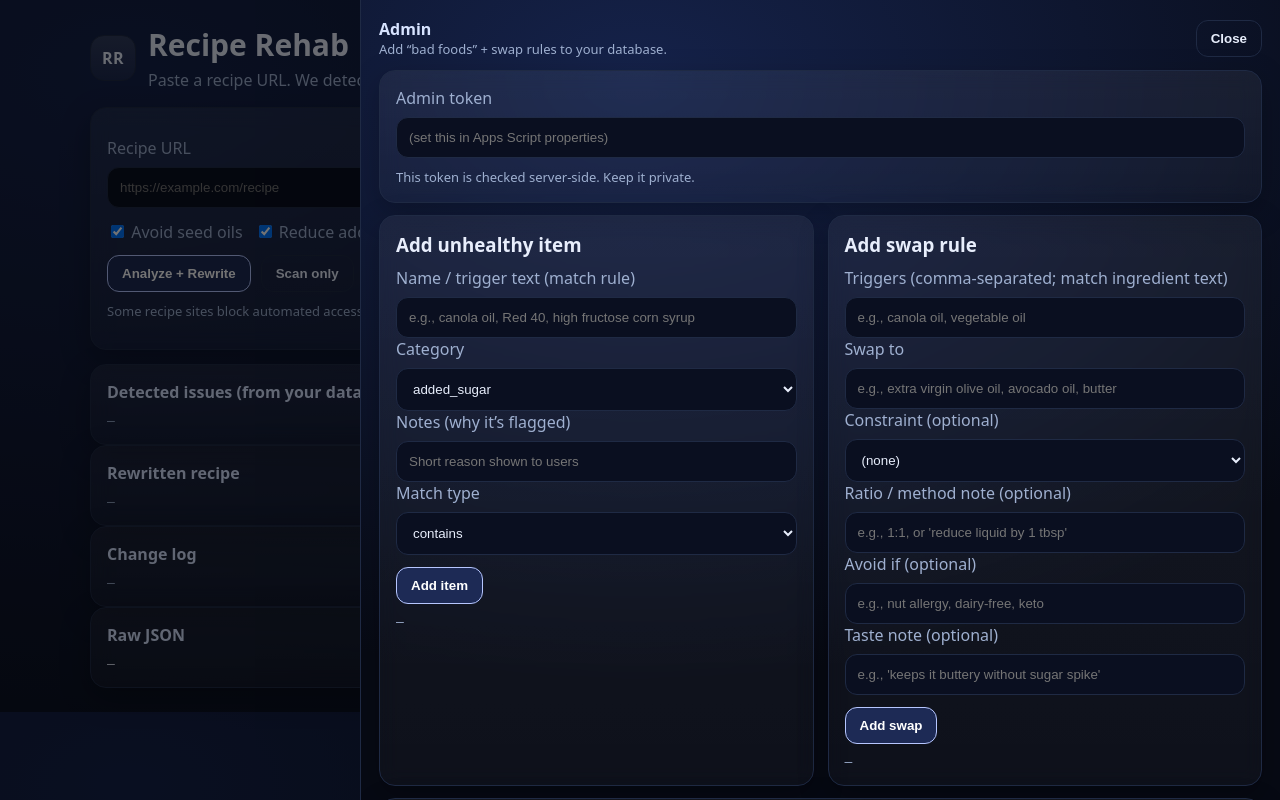
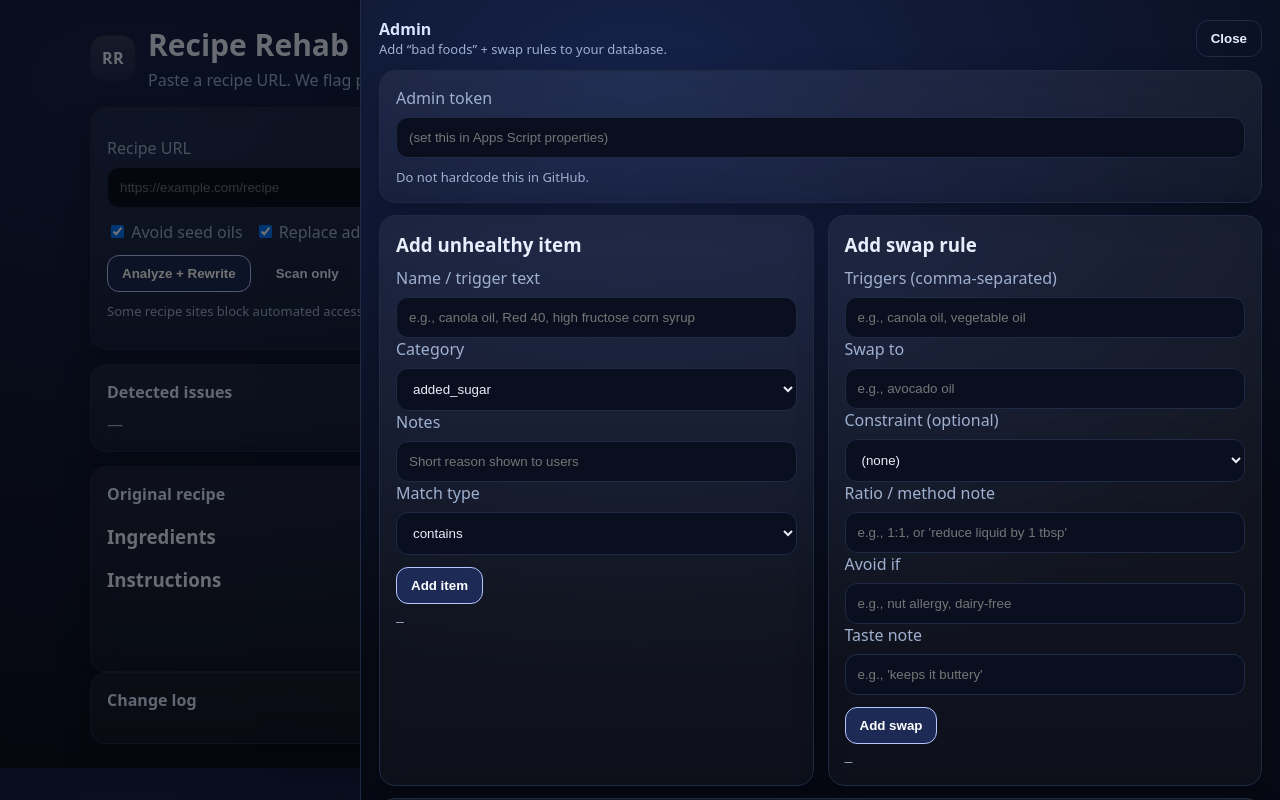
Before and after one commit to Selleryd/recipe, a plain HTML site: page index.html in a window 1280 px wide. Both pictures are taken after a click on the button "Admin". Drawn offline with Linux system fonts and the light colour scheme.

Commit message:
Update index.html

```diff
--- a/index.html
+++ b/index.html
@@ -13,10 +13,9 @@
         <div class="logo">RR</div>
         <div>
           <h1>Recipe Rehab</h1>
-          <p>Paste a recipe URL. We detect “bad items” from your database and rewrite it healthier without breaking taste or function.</p>
+          <p>Paste a recipe URL. We flag problems, show MonkVee swaps, and rewrite it healthier without breaking function.</p>
         </div>
       </div>
-
       <div class="top-actions">
         <button id="toggleAdmin" class="btn ghost">Admin</button>
       </div>
@@ -32,15 +31,15 @@
           <label class="label">Strictness</label>
           <select id="strictness" class="input">
             <option value="balanced" selected>Balanced (default)</option>
-            <option value="strict">Strict (more aggressive swaps)</option>
-            <option value="minimal">Minimal (smallest changes)</option>
+            <option value="strict">Strict</option>
+            <option value="minimal">Minimal</option>
           </select>
         </div>
       </div>
 
       <div class="toggles">
         <label><input type="checkbox" id="avoidSeedOils" checked /> Avoid seed oils</label>
-        <label><input type="checkbox" id="lowerSugar" checked /> Reduce added sugar</label>
+        <label><input type="checkbox" id="lowerSugar" checked /> Replace added sugar (MonkVee)</label>
         <label><input type="checkbox" id="avoidDyes" checked /> Avoid artificial colors/dyes</label>
         <label><input type="checkbox" id="avoidUltraProcessed" /> Reduce ultra-processed additives</label>
       </div>
@@ -51,35 +50,68 @@
       </div>
 
       <p class="hint">
-        Some recipe sites block automated access. If a URL fails, try another recipe site or paste the recipe into your own page later.
+        Some recipe sites block automated access. If a URL fails, try another site. (We can add “paste recipe text” mode next.)
       </p>
     </section>
 
     <section class="grid">
       <div class="card">
-        <h2>Detected issues (from your database)</h2>
-        <div id="dbIssues" class="mono muted">—</div>
+        <h2>Detected issues</h2>
+        <div id="issuesList" class="stack muted">—</div>
       </div>
 
       <div class="card">
-        <h2>Suggested swaps (your rules)</h2>
-        <div id="swapSuggestions" class="mono muted">—</div>
+        <h2>Suggested swaps</h2>
+        <div id="swapsList" class="stack muted">—</div>
+      </div>
+    </section>
+
+    <section class="grid recipeGrid">
+      <div class="card">
+        <div class="recipeHead">
+          <h2 class="recipeTitle" id="origTitle">Original recipe</h2>
+          <div class="meta" id="origMeta"></div>
+        </div>
+
+        <div class="recipeCols">
+          <div>
+            <h3 class="subhead">Ingredients</h3>
+            <ul id="origIngredients" class="ingList"></ul>
+          </div>
+          <div>
+            <h3 class="subhead">Instructions</h3>
+            <ol id="origInstructions" class="stepList"></ol>
+          </div>
+        </div>
+      </div>
+
+      <div class="card">
+        <div class="recipeHead">
+          <h2 class="recipeTitle" id="newTitle">Rewritten recipe</h2>
+          <div class="meta" id="newMeta"></div>
+        </div>
+
+        <div class="recipeCols">
+          <div>
+            <h3 class="subhead">Ingredients</h3>
+            <ul id="newIngredients" class="ingList"></ul>
+          </div>
+          <div>
+            <h3 class="subhead">Instructions</h3>
+            <ol id="newInstructions" class="stepList"></ol>
+          </div>
+        </div>
+
+        <div class="notesBlock">
+          <h3 class="subhead">Notes</h3>
+          <ul id="newNotes" class="noteList"></ul>
+        </div>
       </div>
     </section>
 
     <section class="card">
-      <h2>Rewritten recipe</h2>
-      <div id="rewritten" class="mono muted">—</div>
-    </section>
-
-    <section class="card">
       <h2>Change log</h2>
-      <div id="changeLog" class="mono muted">—</div>
-    </section>
-
-    <section class="card">
-      <h2>Raw JSON</h2>
-      <pre id="raw" class="mono">—</pre>
+      <ol id="changeLog" class="stepList"></ol>
     </section>
 
     <!-- Admin Drawer -->
@@ -96,14 +128,13 @@
         <div class="card" style="margin-top:12px;">
           <label class="label">Admin token</label>
           <input id="adminToken" class="input" placeholder="(set this in Apps Script properties)" />
-          <div class="hint">This token is checked server-side. Keep it private.</div>
+          <div class="hint">Do not hardcode this in GitHub.</div>
         </div>
 
         <div class="grid" style="margin-top:12px;">
           <div class="card">
             <h3 style="margin:0 0 10px 0;">Add unhealthy item</h3>
-
-            <label class="label">Name / trigger text (match rule)</label>
+            <label class="label">Name / trigger text</label>
             <input id="badName" class="input" placeholder="e.g., canola oil, Red 40, high fructose corn syrup" />
 
             <label class="label">Category</label>
@@ -116,7 +147,7 @@
               <option value="other">other</option>
             </select>
 
-            <label class="label">Notes (why it’s flagged)</label>
+            <label class="label">Notes</label>
             <input id="badNotes" class="input" placeholder="Short reason shown to users" />
 
             <label class="label">Match type</label>
@@ -132,12 +163,11 @@
 
           <div class="card">
             <h3 style="margin:0 0 10px 0;">Add swap rule</h3>
-
-            <label class="label">Triggers (comma-separated; match ingredient text)</label>
+            <label class="label">Triggers (comma-separated)</label>
             <input id="swapTriggers" class="input" placeholder="e.g., canola oil, vegetable oil" />
 
             <label class="label">Swap to</label>
-            <input id="swapTo" class="input" placeholder="e.g., extra virgin olive oil, avocado oil, butter" />
+            <input id="swapTo" class="input" placeholder="e.g., avocado oil" />
 
             <label class="label">Constraint (optional)</label>
             <select id="swapConstraint" class="input">
@@ -148,14 +178,14 @@
               <option value="no_high_heat">no_high_heat</option>
             </select>
 
-            <label class="label">Ratio / method note (optional)</label>
+            <label class="label">Ratio / method note</label>
             <input id="swapRatio" class="input" placeholder="e.g., 1:1, or 'reduce liquid by 1 tbsp'" />
 
-            <label class="label">Avoid if (optional)</label>
-            <input id="swapAvoidIf" class="input" placeholder="e.g., nut allergy, dairy-free, keto" />
+            <label class="label">Avoid if</label>
+            <input id="swapAvoidIf" class="input" placeholder="e.g., nut allergy, dairy-free" />
 
-            <label class="label">Taste note (optional)</label>
-            <input id="swapTasteNote" class="input" placeholder="e.g., 'keeps it buttery without sugar spike'" />
+            <label class="label">Taste note</label>
+            <input id="swapTasteNote" class="input" placeholder="e.g., 'keeps it buttery'" />
 
             <button id="addSwap" class="btn" style="margin-top:12px;">Add swap</button>
             <div id="swapStatus" class="mono muted" style="margin-top:10px;">—</div>
@@ -165,8 +195,8 @@
         <div class="card" style="margin-top:12px;">
           <h3 style="margin:0 0 10px 0;">Quick admin tools</h3>
           <div class="row">
-            <button id="adminListBad" class="btn ghost">List bad foods (top 50)</button>
-            <button id="adminListSwaps" class="btn ghost">List swaps (top 50)</button>
+            <button id="adminListBad" class="btn ghost">List bad foods</button>
+            <button id="adminListSwaps" class="btn ghost">List swaps</button>
           </div>
           <pre id="adminOut" class="mono" style="margin-top:10px;">—</pre>
         </div>
```
